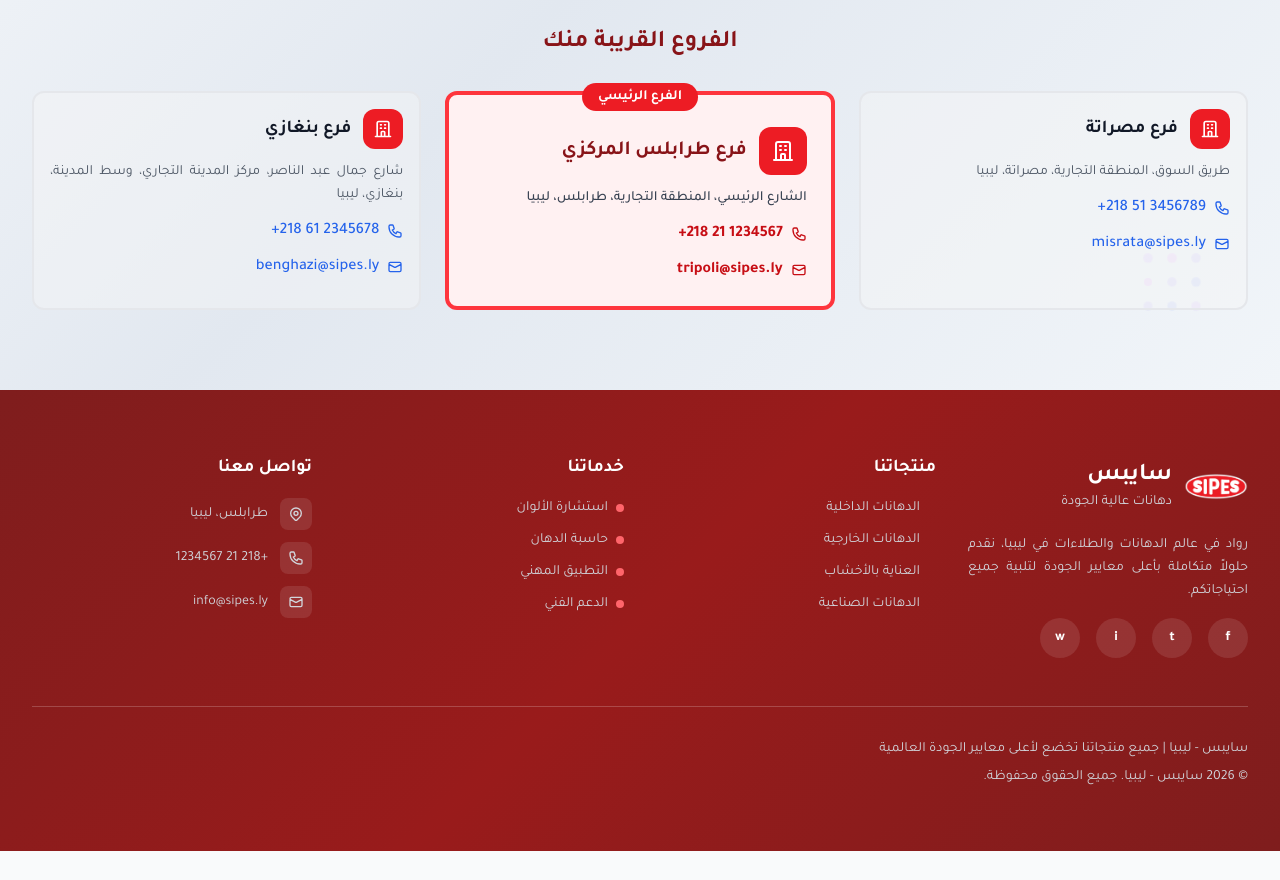
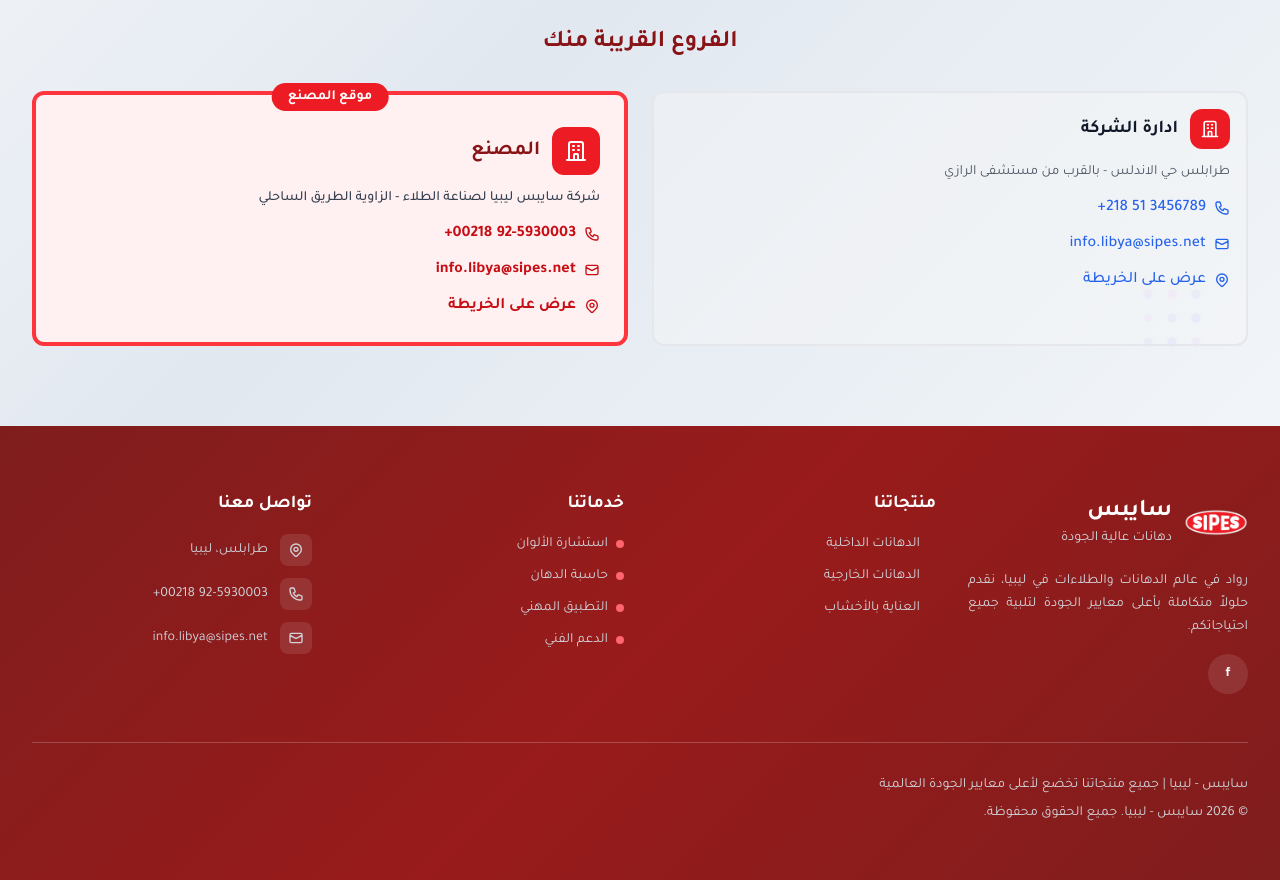
Before and after one commit to ofifice-alalem/sipes, a plain HTML site: page index.html in a window 1280 px wide. Shown: the part 4563-5443 px from the top of the page. Before the commit the page ends 5414 px from the top, so only its background shows below. Drawn offline with nearby package versions, Linux system fonts and the light colour scheme.

Commit message:
complate-v2

```diff
--- a/index.html
+++ b/index.html
@@ -163,7 +163,8 @@
         style="background-image: url('img/hero/hero.png'); background-size: cover; background-position: center; background-repeat: no-repeat;">
         <div class="absolute inset-0 bg-black bg-opacity-40"></div>
         <div class="absolute inset-0 bg-gradient-to-l from-black/15 to-transparent"></div>
-        <div class="absolute bottom-0 left-0 right-0 h-40 bg-gradient-to-t from-[#470308] to-transparent opacity-100"></div>
+        <div class="absolute bottom-0 left-0 right-0 h-40 bg-gradient-to-t from-[#470308] to-transparent opacity-100">
+        </div>
         <div class="relative max-w-7xl mx-auto px-4 sm:px-6 lg:px-8">
             <div class="text-center pt-40">
                 <h1 class="text-5xl md:text-6xl font-bold mb-8 leading-tight">
@@ -238,7 +239,8 @@
                                 class="bg-gradient-to-r from-cinnabar-400 to-primary-600 bg-clip-text text-transparent">الألوان</span>
                         </h2>
                         <p class="text-lg text-gray-600 mb-8 leading-relaxed about-text">
-                            سايبس – فرع ليبيا هي شركة متخصصة في الدهانات والطلاءات المعمارية والصناعية، نعمل على توفير
+                            شركة سايبس – ليبيا المشتركة هي شركة متخصصة في الدهانات والطلاءات المعمارية والصناعية، نعمل
+                            على توفير
                             حلول متكاملة تجمع بين جودة الخامات ودقة التصنيع وتنوّع الألوان.
                         </p>
 
@@ -372,7 +374,8 @@
                 <div class="flex flex-col lg:flex-row-reverse gap-12 items-center">
                     <!-- Image Section -->
                     <div class="order-2 lg:order-1 w-full lg:w-[35%] why-us-image-container">
-                        <img src="img/why-us/service-left-img-mobile.png" alt="منتجاتنا" class="w-full h-auto block md:hidden">
+                        <img src="img/why-us/service-left-img-mobile.png" alt="منتجاتنا"
+                            class="w-full h-auto block md:hidden">
                         <img src="img/why-us/service-left-img.png" alt="منتجاتنا" class="w-full h-auto hidden md:block">
                     </div>
 
@@ -384,7 +387,8 @@
                                 تختارنا؟</span>
                         </div>
                         <h2 class="text-4xl lg:text-5xl font-bold text-gray-900 mb-8 leading-tight">
-                            لماذا تختار دهانات <span class="bg-gradient-to-r from-cinnabar-400 to-primary-600 bg-clip-text text-transparent">سايبس؟</span>
+                            لماذا تختار دهانات <span
+                                class="bg-gradient-to-r from-cinnabar-400 to-primary-600 bg-clip-text text-transparent">سايبس؟</span>
                         </h2>
 
                         <!-- Services Grid -->
@@ -653,7 +657,7 @@
                         </svg>
                     </div>
                     <h3 class="text-xl font-bold text-white mb-4">آلة حاسبة</h3>
-                    <p class="text-gray-300 leading-relaxed mb-6 text-center" >احسب كمية الدهان المطلوبة لمشروعك بدقة</p>
+                    <p class="text-gray-300 leading-relaxed mb-6 text-center">احسب كمية الدهان المطلوبة لمشروعك بدقة</p>
                     <a href="https://ubmcgroup.com/sipes/ar/أله-حاسبة/" target="_blank"
                         class="inline-block bg-gradient-to-r from-cinnabar-600 to-primary-700 hover:from-cinnabar-500 hover:to-primary-600 text-white py-3 px-6 rounded-lg font-semibold transition-all">استخدم
                         الآلة</a>
@@ -752,7 +756,7 @@
                 <h3 class="text-2xl font-bold text-primary-900">الفروع القريبة منك</h3>
             </div>
 
-            <div class="grid md:grid-cols-3 gap-6 branches-grid">
+            <div class="grid md:grid-cols-2 gap-6 branches-grid">
                 <!-- Branch 1 - Misrata -->
                 <div class="p-4 rounded-xl border-2 border-gray-200 hover:shadow-lg transition-shadow branch-card animate-fade-in-up"
                     style="background-color: rgb(245 245 245 / 44%); animation-delay: 0.1s;" dir="rtl">
@@ -765,10 +769,12 @@
                                 </path>
                             </svg>
                         </div>
-                        <h4 class="text-lg font-bold text-gray-900">فرع مصراتة</h4>
+                        <h4 class="text-lg font-bold text-gray-900">ادارة الشركة </h4>
                     </div>
                     <div class="space-y-3 text-right">
-                        <p class="text-sm text-gray-600 leading-relaxed">طريق السوق، المنطقة التجارية، مصراتة، ليبيا</p>
+                        <p class="text-sm text-gray-600 leading-relaxed">
+                            طرابلس حي الاندلس - بالقرب من مستشفى الرازي
+                        </p>
                         <div class="flex items-center justify-start gap-2 text-blue-600 font-medium">
                             <svg class="w-4 h-4" fill="none" stroke="currentColor" viewBox="0 0 24 24">
                                 <path stroke-linecap="round" stroke-linejoin="round" stroke-width="2"
@@ -783,7 +789,20 @@
                                     d="M3 8l7.89 4.26a2 2 0 002.22 0L21 8M5 19h14a2 2 0 002-2V7a2 2 0 00-2-2H5a2 2 0 00-2 2v10a2 2 0 002 2z">
                                 </path>
                             </svg>
-                            <span>misrata@sipes.ly</span>
+                            <span>
+                                <a href="mailto:info.libya@sipes.net">info.libya@sipes.net</a>
+                            </span>
+                        </div>
+                        <div class="flex items-center justify-start gap-2 text-blue-600 font-medium">
+                            <svg class="w-4 h-4" fill="none" stroke="currentColor" viewBox="0 0 24 24">
+                                <path stroke-linecap="round" stroke-linejoin="round" stroke-width="2"
+                                    d="M17.657 16.657L13.414 20.9a1.998 1.998 0 01-2.827 0l-4.244-4.243a8 8 0 1111.314 0z">
+                                </path>
+                                <path stroke-linecap="round" stroke-linejoin="round" stroke-width="2"
+                                    d="M15 11a3 3 0 11-6 0 3 3 0 016 0z"></path>
+                            </svg>
+                            <a href="https://www.google.com/maps?q=32.876068115234375,13.134833335876465&z=17&hl=en"
+                                target="_blank" class="hover:underline">عرض على الخريطة</a>
                         </div>
                     </div>
                 </div>
@@ -793,7 +812,7 @@
                     dir="rtl">
                     <div
                         class="absolute -top-3 left-1/2 transform -translate-x-1/2 bg-primary-600 text-white px-4 py-1 rounded-full text-sm font-bold">
-                        الفرع الرئيسي
+                        موقع المصنع
                     </div>
                     <div class="flex items-center justify-start gap-3 mb-3 mt-2">
                         <div
@@ -804,18 +823,21 @@
                                 </path>
                             </svg>
                         </div>
-                        <h4 class="text-xl font-bold text-primary-900">فرع طرابلس المركزي</h4>
+                        <h4 class="text-xl font-bold text-primary-900">المصنع</h4>
                     </div>
                     <div class="space-y-3 text-right">
-                        <p class="text-sm text-gray-700 leading-relaxed font-medium">الشارع الرئيسي، المنطقة التجارية،
-                            طرابلس، ليبيا</p>
+                        <p class="text-sm text-gray-700 leading-relaxed font-medium">
+                            شركة سايبس ليبيا لصناعة الطلاء - الزاوية الطريق الساحلي
+                        </p>
                         <div class="flex items-center justify-start gap-2 text-primary-700 font-semibold">
                             <svg class="w-4 h-4" fill="none" stroke="currentColor" viewBox="0 0 24 24">
                                 <path stroke-linecap="round" stroke-linejoin="round" stroke-width="2"
                                     d="M3 5a2 2 0 012-2h3.28a1 1 0 01.948.684l1.498 4.493a1 1 0 01-.502 1.21l-2.257 1.13a11.042 11.042 0 005.516 5.516l1.13-2.257a1 1 0 011.21-.502l4.493 1.498a1 1 0 01.684.949V19a2 2 0 01-2 2h-1C9.716 21 3 14.284 3 6V5z">
                                 </path>
                             </svg>
-                            <span>1234567 21 218+</span>
+                            <span>
+                                <a href="tel:+00218925930003">92-5930003 00218+</a>
+                            </span>
                         </div>
                         <div class="flex items-center justify-start gap-2 text-primary-700 font-semibold">
                             <svg class="w-4 h-4" fill="none" stroke="currentColor" viewBox="0 0 24 24">
@@ -823,46 +845,24 @@
                                     d="M3 8l7.89 4.26a2 2 0 002.22 0L21 8M5 19h14a2 2 0 002-2V7a2 2 0 00-2-2H5a2 2 0 00-2 2v10a2 2 0 002 2z">
                                 </path>
                             </svg>
-                            <span>tripoli@sipes.ly</span>
+                            <span><a href="mailto:info.libya@sipes.net">info.libya@sipes.net</a></span>
+                        </div>
+                        <div class="flex items-center justify-start gap-2 text-primary-700 font-semibold">
+                            <svg class="w-4 h-4" fill="none" stroke="currentColor" viewBox="0 0 24 24">
+                                <path stroke-linecap="round" stroke-linejoin="round" stroke-width="2"
+                                    d="M17.657 16.657L13.414 20.9a1.998 1.998 0 01-2.827 0l-4.244-4.243a8 8 0 1111.314 0z">
+                                </path>
+                                <path stroke-linecap="round" stroke-linejoin="round" stroke-width="2"
+                                    d="M15 11a3 3 0 11-6 0 3 3 0 016 0z"></path>
+                            </svg>
+                            <a href="https://www.google.com/maps/place/32%C2%B045'29.4%22N+12%C2%B044'58.3%22E/@32.7581787,12.7469406,17z/data=!3m1!4b1!4m4!3m3!8m2!3d32.7581787!4d12.7495155?hl=en&entry=ttu&g_ep=EgoyMDI1MTIwOS4wIKXMDSoKLDEwMDc5MjA3MUgBUAM%3D"
+                                target="_blank" class="hover:underline">عرض على الخريطة</a>
                         </div>
                     </div>
                 </div>
 
                 <!-- Branch 3 - Benghazi -->
-                <div class="p-4 rounded-xl border-2 border-gray-200 hover:shadow-lg transition-shadow branch-card"
-                    style="background-color: rgb(245 245 245 / 44%);" dir="rtl">
-                    <div class="flex items-center justify-start gap-3 mb-3">
-                        <div class="w-10 h-10 rounded-xl flex items-center justify-center"
-                            style="background-color: rgb(237 28 36);">
-                            <svg class="w-5 h-5 text-white" fill="none" stroke="currentColor" viewBox="0 0 24 24">
-                                <path stroke-linecap="round" stroke-linejoin="round" stroke-width="2"
-                                    d="M19 21V5a2 2 0 00-2-2H7a2 2 0 00-2 2v16m14 0h2m-2 0h-5m-9 0H3m2 0h5M9 7h1m-1 4h1m4-4h1m-1 4h1m-5 10v-5a1 1 0 011-1h2a1 1 0 011 1v5m-4 0h4">
-                                </path>
-                            </svg>
-                        </div>
-                        <h4 class="text-lg font-bold text-gray-900">فرع بنغازي</h4>
-                    </div>
-                    <div class="space-y-3 text-right">
-                        <p class="text-sm text-gray-600 leading-relaxed">شارع جمال عبد الناصر، مركز المدينة التجاري، وسط
-                            المدينة، بنغازي، ليبيا</p>
-                        <div class="flex items-center justify-start gap-2 text-blue-600 font-medium">
-                            <svg class="w-4 h-4" fill="none" stroke="currentColor" viewBox="0 0 24 24">
-                                <path stroke-linecap="round" stroke-linejoin="round" stroke-width="2"
-                                    d="M3 5a2 2 0 012-2h3.28a1 1 0 01.948.684l1.498 4.493a1 1 0 01-.502 1.21l-2.257 1.13a11.042 11.042 0 005.516 5.516l1.13-2.257a1 1 0 011.21-.502l4.493 1.498a1 1 0 01.684.949V19a2 2 0 01-2 2h-1C9.716 21 3 14.284 3 6V5z">
-                                </path>
-                            </svg>
-                            <span>2345678 61 218+</span>
-                        </div>
-                        <div class="flex items-center justify-start gap-2 text-blue-600 font-medium">
-                            <svg class="w-4 h-4" fill="none" stroke="currentColor" viewBox="0 0 24 24">
-                                <path stroke-linecap="round" stroke-linejoin="round" stroke-width="2"
-                                    d="M3 8l7.89 4.26a2 2 0 002.22 0L21 8M5 19h14a2 2 0 002-2V7a2 2 0 00-2-2H5a2 2 0 00-2 2v10a2 2 0 002 2z">
-                                </path>
-                            </svg>
-                            <span>benghazi@sipes.ly</span>
-                        </div>
-                    </div>
-                </div>
+
             </div>
         </div>
     </section>
@@ -885,22 +885,11 @@
                         احتياجاتكم.
                     </p>
                     <div class="flex space-x-4 space-x-reverse">
-                        <a href="#"
+                        <a href="https://www.facebook.com/share/1CXKLnvXPQ/"
                             class="w-10 h-10 bg-white/10 hover:bg-white/20 rounded-full flex items-center justify-center transition-colors">
                             <span class="text-sm font-bold">f</span>
                         </a>
-                        <a href="#"
-                            class="w-10 h-10 bg-white/10 hover:bg-white/20 rounded-full flex items-center justify-center transition-colors">
-                            <span class="text-sm font-bold">t</span>
-                        </a>
-                        <a href="#"
-                            class="w-10 h-10 bg-white/10 hover:bg-white/20 rounded-full flex items-center justify-center transition-colors">
-                            <span class="text-sm font-bold">i</span>
-                        </a>
-                        <a href="#"
-                            class="w-10 h-10 bg-white/10 hover:bg-white/20 rounded-full flex items-center justify-center transition-colors">
-                            <span class="text-sm font-bold">w</span>
-                        </a>
+
                     </div>
                 </div>
 
@@ -908,26 +897,22 @@
                 <div>
                     <h4 class="text-lg font-semibold mb-4 text-primary-200">منتجاتنا</h4>
                     <ul class="space-y-3 text-sm">
-                        <li><a href="#"
+                        <li><a href="https://ubmcgroup.com/sipes/ar/%D8%A7%D9%84%D8%B3%D9%88%D9%82/"
                                 class="text-gray-300 hover:text-white transition-colors flex items-center gap-2">
                                 <span class="w-2 h-2 bg-primary-400 rounded-full"></span>
                                 الدهانات الداخلية
                             </a></li>
-                        <li><a href="#"
+                        <li><a href="https://ubmcgroup.com/sipes/ar/%D8%A7%D9%84%D8%B3%D9%88%D9%82/"
                                 class="text-gray-300 hover:text-white transition-colors flex items-center gap-2">
                                 <span class="w-2 h-2 bg-primary-400 rounded-full"></span>
                                 الدهانات الخارجية
                             </a></li>
-                        <li><a href="#"
+                        <li><a href="https://ubmcgroup.com/sipes/ar/%D8%A7%D9%84%D8%B3%D9%88%D9%82/"
                                 class="text-gray-300 hover:text-white transition-colors flex items-center gap-2">
                                 <span class="w-2 h-2 bg-primary-400 rounded-full"></span>
                                 العناية بالأخشاب
                             </a></li>
-                        <li><a href="#"
-                                class="text-gray-300 hover:text-white transition-colors flex items-center gap-2">
-                                <span class="w-2 h-2 bg-primary-400 rounded-full"></span>
-                                الدهانات الصناعية
-                            </a></li>
+
                     </ul>
                 </div>
 
@@ -935,22 +920,22 @@
                 <div>
                     <h4 class="text-lg font-semibold mb-4 text-primary-200">خدماتنا</h4>
                     <ul class="space-y-3 text-sm">
-                        <li><a href="#"
+                        <li><a href="https://ubmcgroup.com/sipes/ar/%D9%83%D8%AA%D8%A7%D9%84%D9%88%D8%AC-%D8%A7%D9%84%D8%A3%D9%84%D9%88%D8%A7%D9%86/"
                                 class="text-gray-300 hover:text-white transition-colors flex items-center gap-2">
                                 <span class="w-2 h-2 bg-cinnabar-400 rounded-full"></span>
                                 استشارة الألوان
                             </a></li>
-                        <li><a href="#"
+                        <li><a href="https://ubmcgroup.com/sipes/ar/%D8%A3%D9%84%D9%87-%D8%AD%D8%A7%D8%B3%D8%A8%D8%A9/"
                                 class="text-gray-300 hover:text-white transition-colors flex items-center gap-2">
                                 <span class="w-2 h-2 bg-cinnabar-400 rounded-full"></span>
                                 حاسبة الدهان
                             </a></li>
-                        <li><a href="#"
+                        <li><a href="https://ubmcgroup.com/sipes/ar/%D8%AA%D9%84%D9%88%D9%8A%D9%86-%D8%A7%D9%84%D8%BA%D8%B1%D9%81/"
                                 class="text-gray-300 hover:text-white transition-colors flex items-center gap-2">
                                 <span class="w-2 h-2 bg-cinnabar-400 rounded-full"></span>
                                 التطبيق المهني
                             </a></li>
-                        <li><a href="#"
+                        <li><a href="mailto:info.libya@sipes.net"
                                 class="text-gray-300 hover:text-white transition-colors flex items-center gap-2">
                                 <span class="w-2 h-2 bg-cinnabar-400 rounded-full"></span>
                                 الدعم الفني
@@ -982,7 +967,9 @@
                                     </path>
                                 </svg>
                             </div>
-                            <span>+218 21 1234567</span>
+                            <span>
+                                <a href="tel:+00218925930003">92-5930003 00218+</a>
+                            </span>
                         </div>
                         <div class="flex items-center gap-3">
                             <div class="w-8 h-8 bg-white/10 rounded-lg flex items-center justify-center">
@@ -992,7 +979,9 @@
                                     </path>
                                 </svg>
                             </div>
-                            <span>info@sipes.ly</span>
+                            <span>
+                                <a href="mailto:info.libya@sipes.net">info.libya@sipes.net</a>
+                            </span>
                         </div>
                     </div>
                 </div>
```
Also changed, not shown: img-design/11e307230905629.687f841dca136.webp (deleted), img/about/1new.png (deleted), img/about/2new.png (deleted), img/about/about-1.jpg (deleted), img/about/about-2.jpg (deleted), img/about/new.png, img/contact/contact.jpeg (deleted), img/footer/footer.jpeg (deleted), img/hero/1hero.png (deleted), img/hero/hero.avif (deleted), img/hero/hero.jpg (deleted), img/hero/hero.png, img/hero/hero.webp (deleted), img/services/General financial consulting.jpg (deleted), 3 more files, 1 other file.
